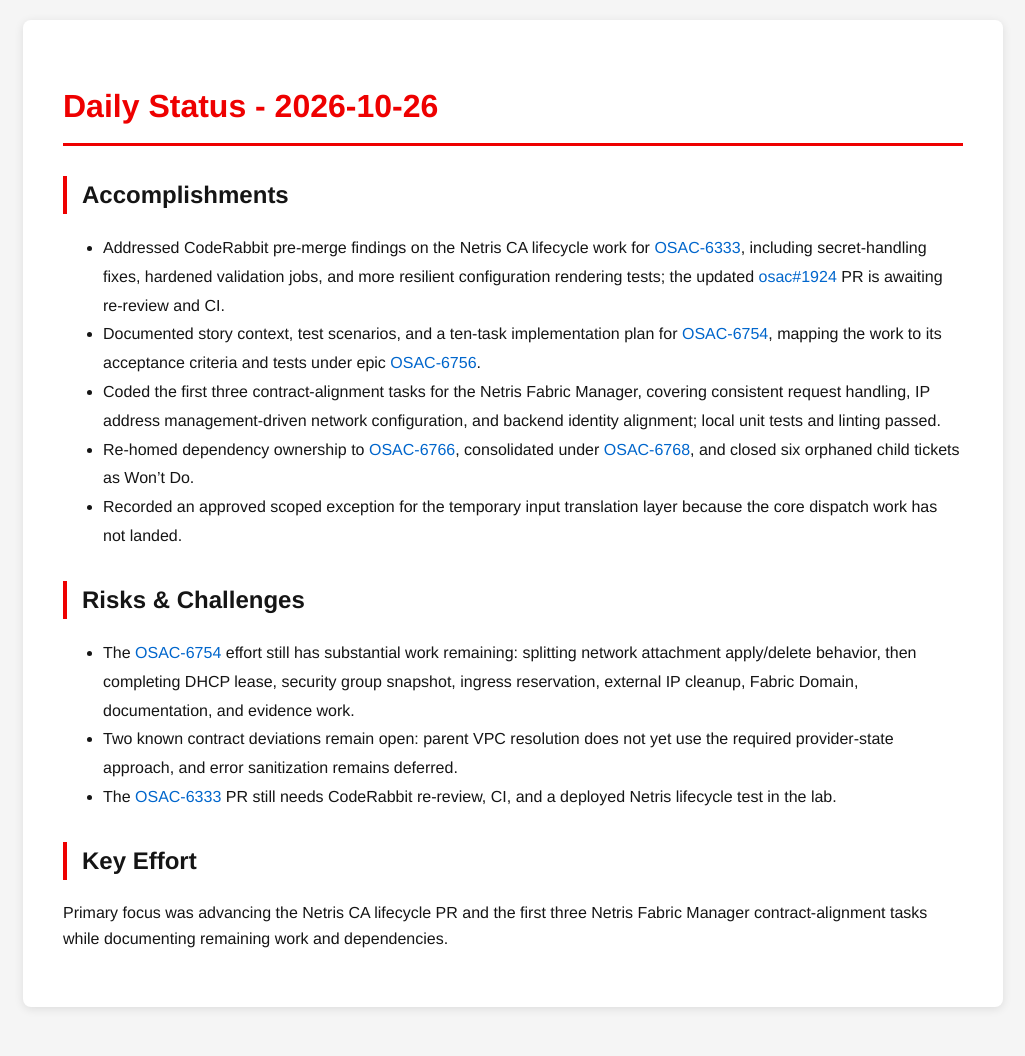
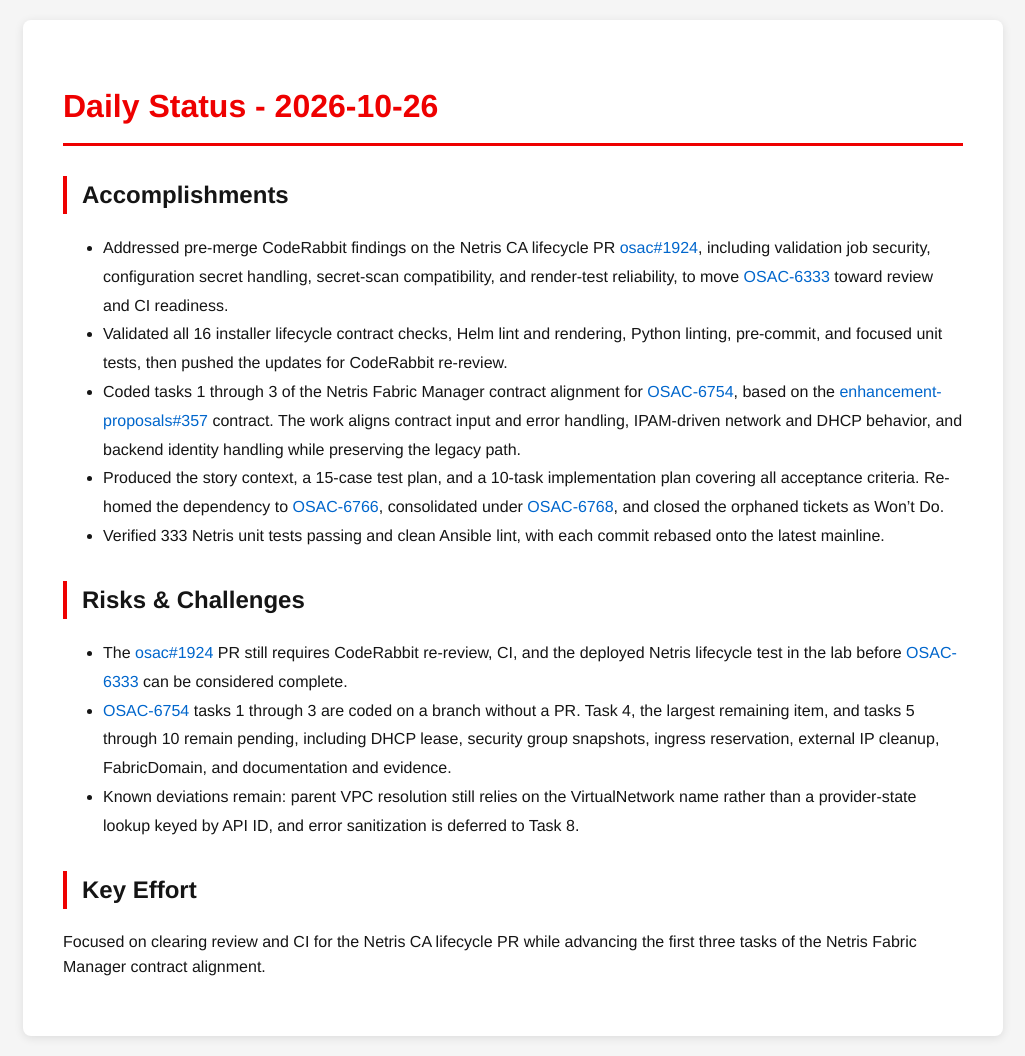
Before and after one commit to tzvatot/daily-status, a Jekyll site: the page built from 2026-10-26.md, in a window 1280 px wide. Shown: the whole page, without its empty margins (127-1152 px from the left). Built offline with Jekyll 4.4.1, drawn with Linux system fonts in a browser that asks for light colours; before the commit the page ends 1027 px from its top, so only the background shows below that.

Commit message:
Daily status update - 2026-10-26

```diff
--- a/2026-10-26.md
+++ b/2026-10-26.md
@@ -7,16 +7,16 @@
 # Daily Status - 2026-10-26
 
 ## Accomplishments
-- Addressed CodeRabbit pre-merge findings on the Netris CA lifecycle work for [OSAC-6333](https://redhat.atlassian.net/browse/OSAC-6333), including secret-handling fixes, hardened validation jobs, and more resilient configuration rendering tests; the updated [osac#1924](https://github.com/osac-project/osac/pull/1924) PR is awaiting re-review and CI.
-- Documented story context, test scenarios, and a ten-task implementation plan for [OSAC-6754](https://redhat.atlassian.net/browse/OSAC-6754), mapping the work to its acceptance criteria and tests under epic [OSAC-6756](https://redhat.atlassian.net/browse/OSAC-6756).
-- Coded the first three contract-alignment tasks for the Netris Fabric Manager, covering consistent request handling, IP address management-driven network configuration, and backend identity alignment; local unit tests and linting passed.
-- Re-homed dependency ownership to [OSAC-6766](https://redhat.atlassian.net/browse/OSAC-6766), consolidated under [OSAC-6768](https://redhat.atlassian.net/browse/OSAC-6768), and closed six orphaned child tickets as Won't Do.
-- Recorded an approved scoped exception for the temporary input translation layer because the core dispatch work has not landed.
+- Addressed pre-merge CodeRabbit findings on the Netris CA lifecycle PR [osac#1924](https://github.com/osac-project/osac/pull/1924), including validation job security, configuration secret handling, secret-scan compatibility, and render-test reliability, to move [OSAC-6333](https://redhat.atlassian.net/browse/OSAC-6333) toward review and CI readiness.
+- Validated all 16 installer lifecycle contract checks, Helm lint and rendering, Python linting, pre-commit, and focused unit tests, then pushed the updates for CodeRabbit re-review.
+- Coded tasks 1 through 3 of the Netris Fabric Manager contract alignment for [OSAC-6754](https://redhat.atlassian.net/browse/OSAC-6754), based on the [enhancement-proposals#357](https://github.com/osac-project/enhancement-proposals/pull/357) contract. The work aligns contract input and error handling, IPAM-driven network and DHCP behavior, and backend identity handling while preserving the legacy path.
+- Produced the story context, a 15-case test plan, and a 10-task implementation plan covering all acceptance criteria. Re-homed the dependency to [OSAC-6766](https://redhat.atlassian.net/browse/OSAC-6766), consolidated under [OSAC-6768](https://redhat.atlassian.net/browse/OSAC-6768), and closed the orphaned tickets as Won't Do.
+- Verified 333 Netris unit tests passing and clean Ansible lint, with each commit rebased onto the latest mainline.
 
 ## Risks & Challenges
-- The [OSAC-6754](https://redhat.atlassian.net/browse/OSAC-6754) effort still has substantial work remaining: splitting network attachment apply/delete behavior, then completing DHCP lease, security group snapshot, ingress reservation, external IP cleanup, Fabric Domain, documentation, and evidence work.
-- Two known contract deviations remain open: parent VPC resolution does not yet use the required provider-state approach, and error sanitization remains deferred.
-- The [OSAC-6333](https://redhat.atlassian.net/browse/OSAC-6333) PR still needs CodeRabbit re-review, CI, and a deployed Netris lifecycle test in the lab.
+- The [osac#1924](https://github.com/osac-project/osac/pull/1924) PR still requires CodeRabbit re-review, CI, and the deployed Netris lifecycle test in the lab before [OSAC-6333](https://redhat.atlassian.net/browse/OSAC-6333) can be considered complete.
+- [OSAC-6754](https://redhat.atlassian.net/browse/OSAC-6754) tasks 1 through 3 are coded on a branch without a PR. Task 4, the largest remaining item, and tasks 5 through 10 remain pending, including DHCP lease, security group snapshots, ingress reservation, external IP cleanup, FabricDomain, and documentation and evidence.
+- Known deviations remain: parent VPC resolution still relies on the VirtualNetwork name rather than a provider-state lookup keyed by API ID, and error sanitization is deferred to Task 8.
 
 ## Key Effort
-Primary focus was advancing the Netris CA lifecycle PR and the first three Netris Fabric Manager contract-alignment tasks while documenting remaining work and dependencies.
+Focused on clearing review and CI for the Netris CA lifecycle PR while advancing the first three tasks of the Netris Fabric Manager contract alignment.
```
